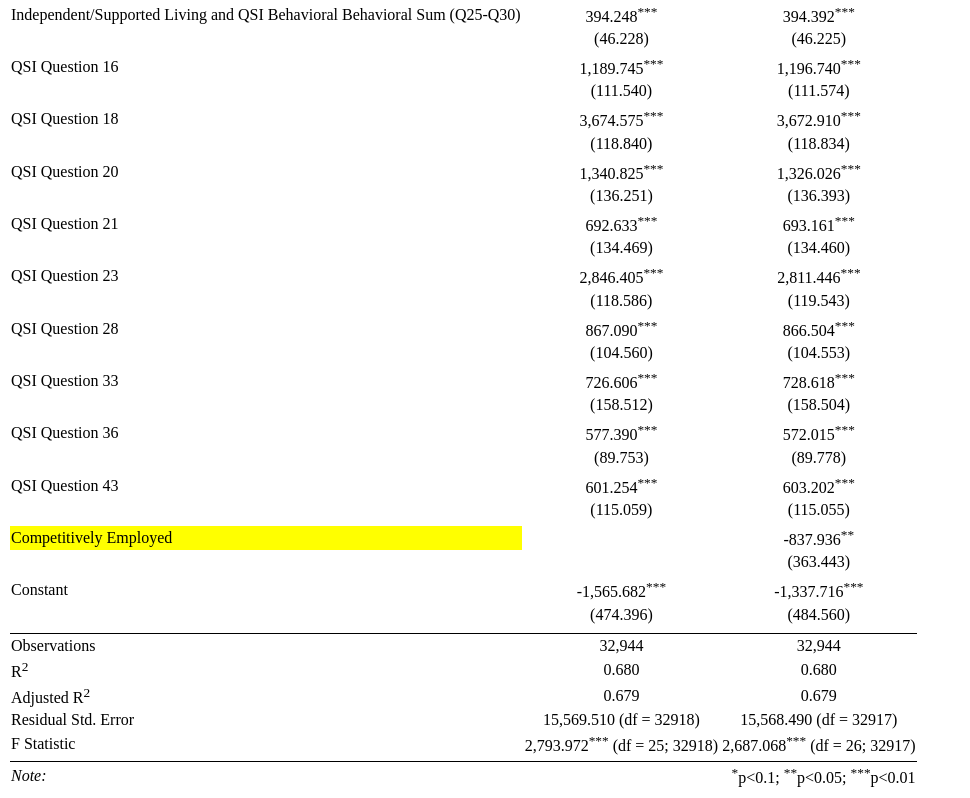
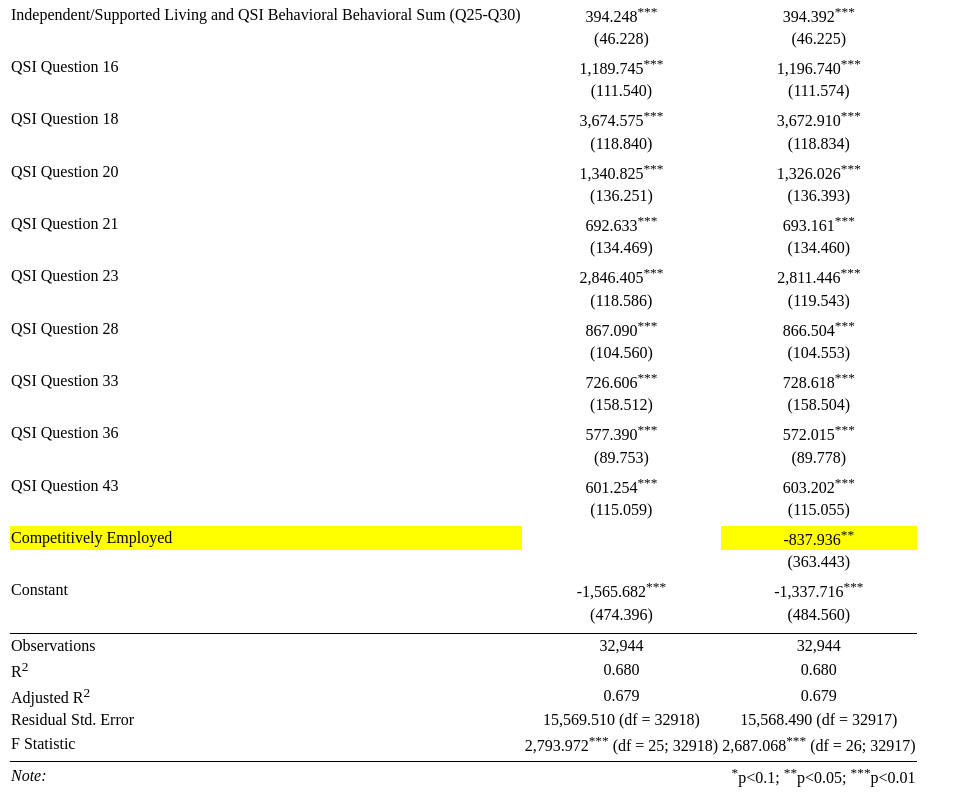
Before and after one commit to daredevilwithadisability/supported.employment.redesign, a plain HTML site: page index.html in a window 1280 px wide. Shown: the part 887-1685 px from the top of the page, without its empty margins (0-970 px from the left). Drawn offline with Linux system fonts and the light colour scheme.

Commit message:
Update index.html

```diff
--- a/index.html
+++ b/index.html
@@ -84,7 +84,7 @@
 <tr><td style="text-align:left">QSI Question 43</td><td>601.254<sup>***</sup></td><td>603.202<sup>***</sup></td></tr>
 <tr><td style="text-align:left"></td><td>(115.059)</td><td>(115.055)</td></tr>
 <tr><td style="text-align:left"></td><td></td><td></td></tr>
-<tr><td style="text-align:left; background-color:yellow;">Competitively Employed</td><td></td><td>-837.936<sup>**</sup></td></tr>
+<tr><td style="text-align:left; background-color:yellow;">Competitively Employed</td><td></td><td style="background-color:yellow;">-837.936<sup>**</sup></td></tr>
 <tr><td style="text-align:left"></td><td></td><td>(363.443)</td></tr>
 <tr><td style="text-align:left"></td><td></td><td></td></tr>
 <tr><td style="text-align:left">Constant</td><td>-1,565.682<sup>***</sup></td><td>-1,337.716<sup>***</sup></td></tr>
```
